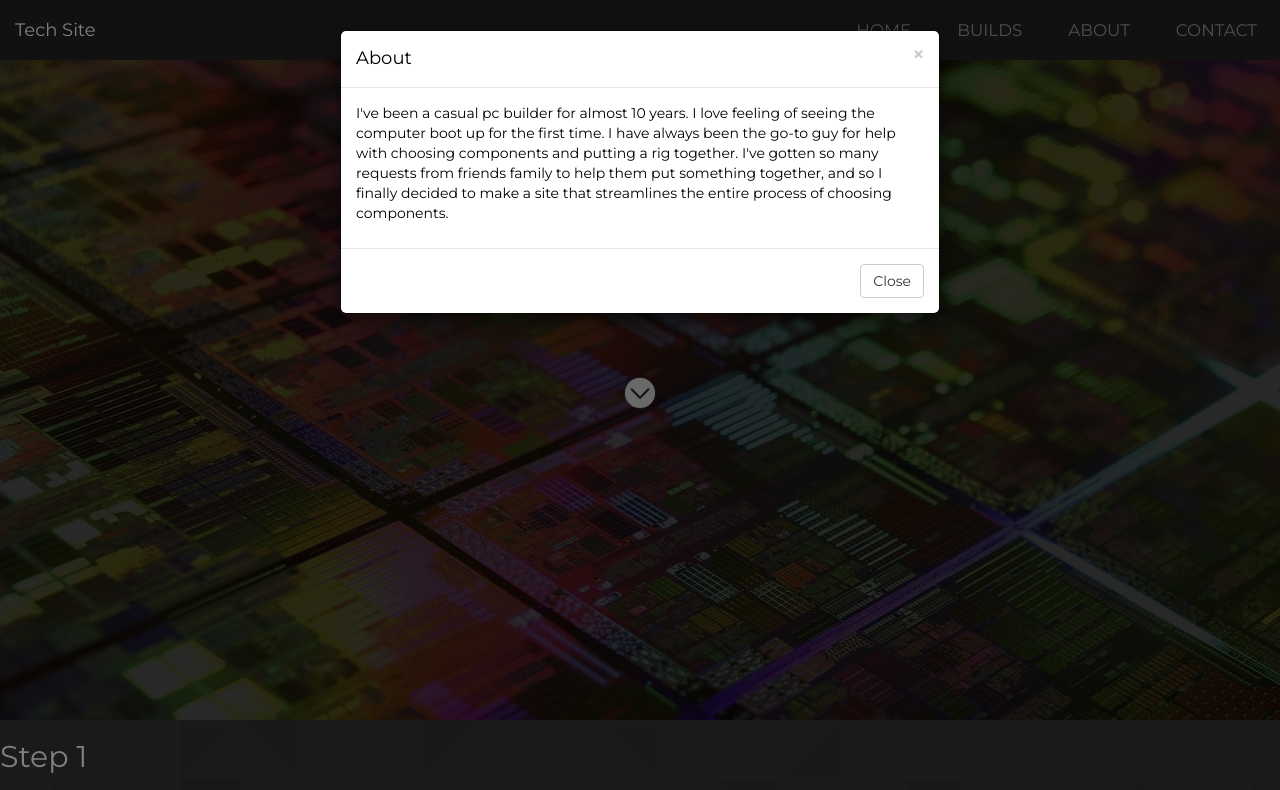
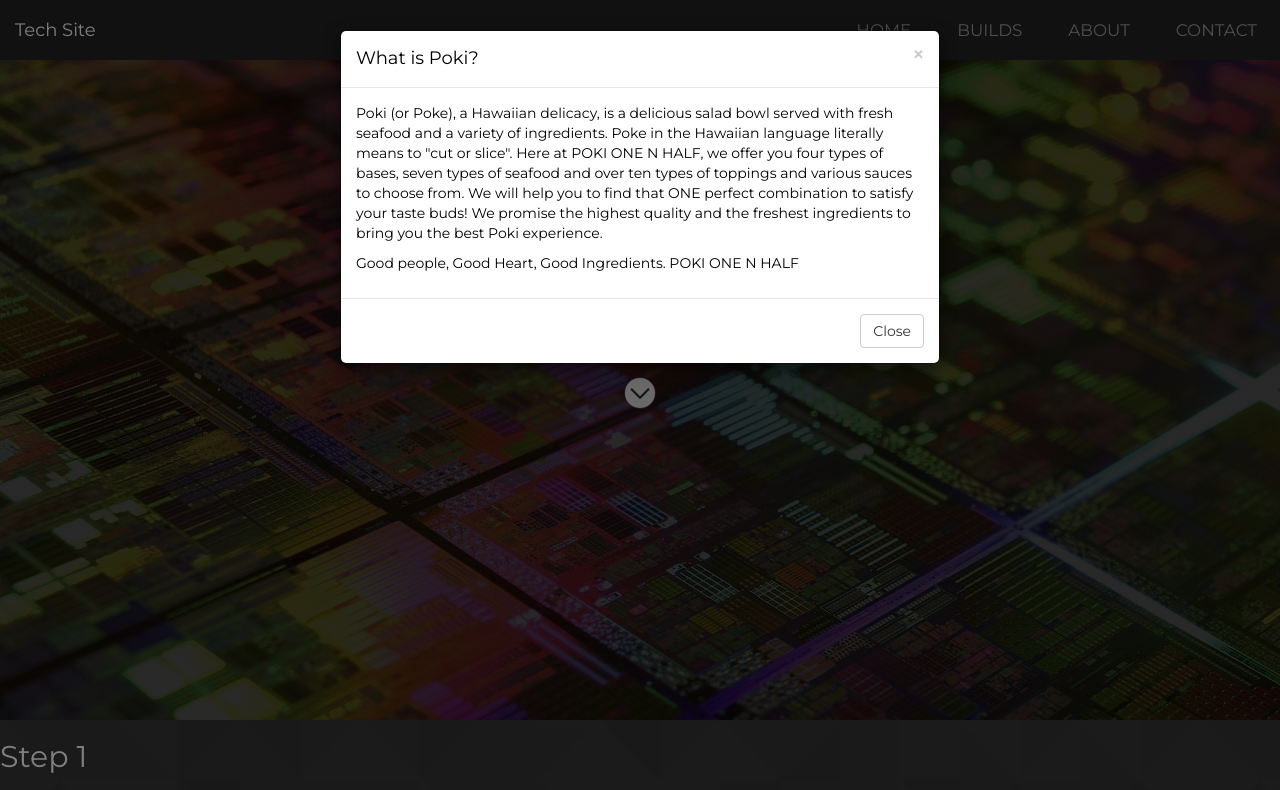
Before and after one commit to mkailbowdy/poki-site, a plain HTML site: page index.html in a window 1280 px wide. Both pictures are taken after a click on the link "ABOUT". Shown: the top 790 px of the page. Drawn offline with nearby package versions, Linux system fonts and the light colour scheme.

```diff
--- a/footer.html
+++ b/footer.html
@@ -14,10 +14,12 @@
     <div class="modal-content">
       <div class="modal-header">
         <button type="button" class="close" data-dismiss="modal" aria-label="Close"><span aria-hidden="true">&times;</span></button>
-        <h4 class="modal-title">About</h4>
+        <h4 class="modal-title">What is Poki?</h4>
       </div>
       <div class="modal-body">
-        <p>I've been a casual pc builder for almost 10 years. I love feeling of seeing the computer boot up for the first time. I have always been the go-to guy for help with choosing components and putting a rig together. I've gotten so many requests from friends family to help them put something together, and so I finally decided to make a site that streamlines the entire process of choosing components.</p>
+        <p>Poki (or Poke), a Hawaiian delicacy, is a delicious salad bowl served with fresh seafood and a variety of ingredients. Poke in the Hawaiian language literally means to "cut or slice". Here
+          at POKI ONE N HALF, we offer you four types of bases, seven types of seafood and over ten types of toppings and various sauces to choose from. We will help you to find that ONE perfect combination to satisfy your taste buds! We promise the highest quality and the freshest ingredients to bring you the best Poki experience.</p>
+          <p id="slogan">Good people, Good Heart, Good Ingredients. POKI ONE N HALF</p>
       </div>
       <div class="modal-footer">
         <button type="button" class="btn btn-default" data-dismiss="modal">Close</button>
--- a/index.html
+++ b/index.html
@@ -1,7 +1,7 @@
 <!DOCTYPE html>
 <html lang="en">
     <head>
-        <title>Gaming Rig Builds</title>
+        <title>Poki One N Half</title>
         <meta charset="utf-8">
         <meta name="viewport" content="width=device-width, initial-scale=1">
         <link href="css/bootstrap.min.css" rel="stylesheet">
@@ -55,7 +55,7 @@
             <div class="container">
                 <div class="jumbotron">
                     <div id="vertical-align">
-                        <h1>Build Your Rig</h1>
+                        <h1>Poki One N Half</h1>
                         <div class="down-arrow-block">
                             <a href="#listing" class="pulse-button"></a>
                         </div>
```
Also changed, not shown: img/poki_logo.jpg (added).
